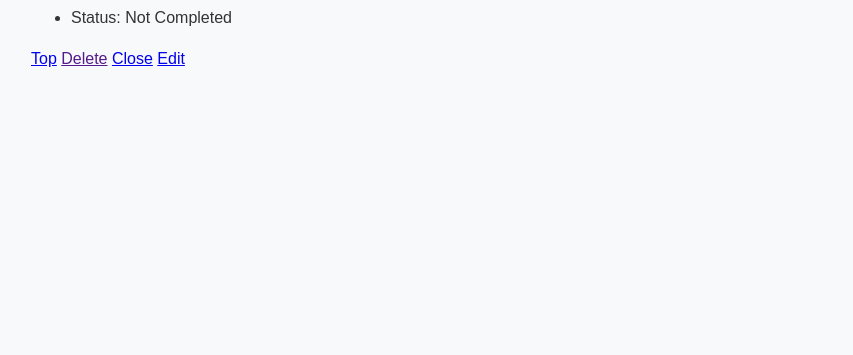
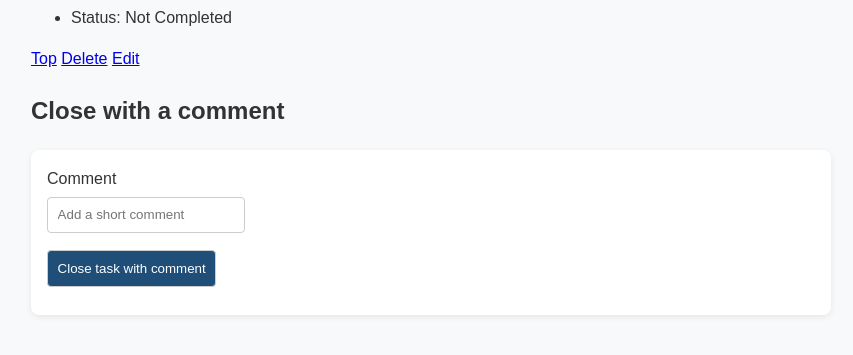
Before and after one commit to 1F10250298/django-test-exercise, a Django app: template todo/templates/todo/detail.html in a window 1280 px wide. Shown: the part 81-436 px from the top of the page, without its empty margins (209-1062 px from the left). Run offline with Django 5.2, Linux system fonts and the light colour scheme; the template is opened without the code that fills it, so the values that code supplies are empty.

Commit message:
タスク終了時にコメントできるように変更

```diff
--- a/todo/models.py
+++ b/todo/models.py
@@ -8,6 +8,7 @@ class Task(models.Model):
     completed = models.BooleanField(default=False)
     posted_at = models.DateTimeField(default=timezone.now)
     due_at = models.DateTimeField(null=True, blank=True)
+    close_comment = models.CharField(max_length=200, blank=True, default='')
 
     def is_overdue(self, dt):
         if self.due_at is None:
--- a/todo/templates/todo/detail.html
+++ b/todo/templates/todo/detail.html
@@ -21,13 +21,31 @@
     {% else %}
     <li>Status: Not Completed</li>
     {% endif %}
+    {% if task.close_comment %}
+    <li>Close comment: {{ task.close_comment }}</li>
+    {% endif %}
   </ul>
 
-    <div>
-      <a href="{% url 'index' %}">Top</a>
-        <a href=""{% url 'delete' task.id %}">Delete</a>
-      <a href="{% url 'close' task.id %}">Close</a>
-      <a href="{% url 'update' task.id %}">Edit</a>
+  <div>
+    <a href="{% url 'index' %}">Top</a>
+    <a href="{% url 'delete' task.id %}">Delete</a>
+    <a href="{% url 'update' task.id %}">Edit</a>
   </div>
+
+  {% if not task.completed %}
+  <div>
+    <h2>Close with a comment</h2>
+    <form action="{% url 'close' task.id %}" method="post">
+      {% csrf_token %}
+      <div>
+        <label for="closeComment">Comment</label><br>
+        <input id="closeComment" name="close_comment" type="text" placeholder="Add a short comment">
+      </div>
+      <div>
+        <button type="submit">Close task with comment</button>
+      </div>
+    </form>
+  </div>
+  {% endif %}
 </body>
 </html>
```
Also changed, not shown: todo/templates/todo/close.html (added, +31 -0 lines), todo/views.py (+8 -1 lines), todo/migrations/0002_add_close_comment.py (added).
